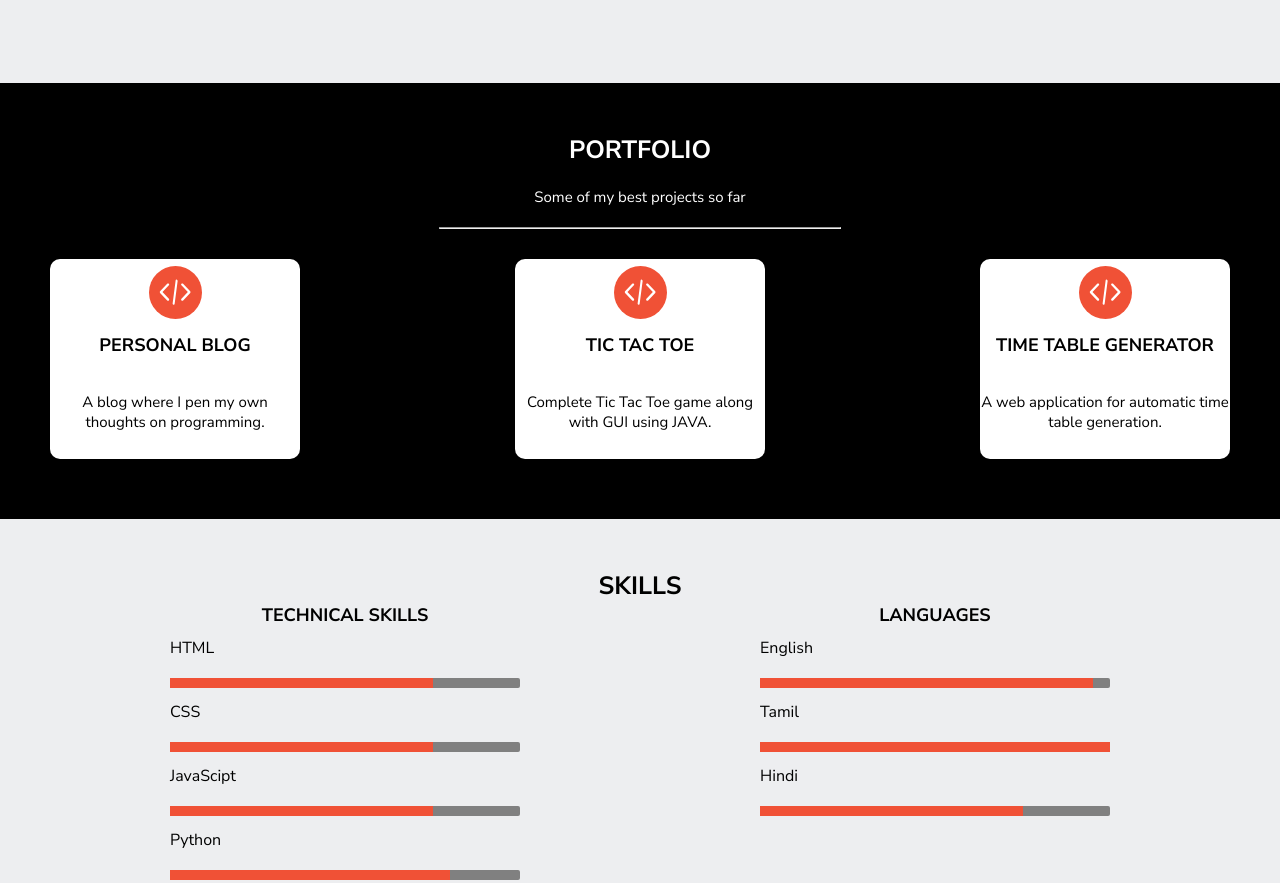
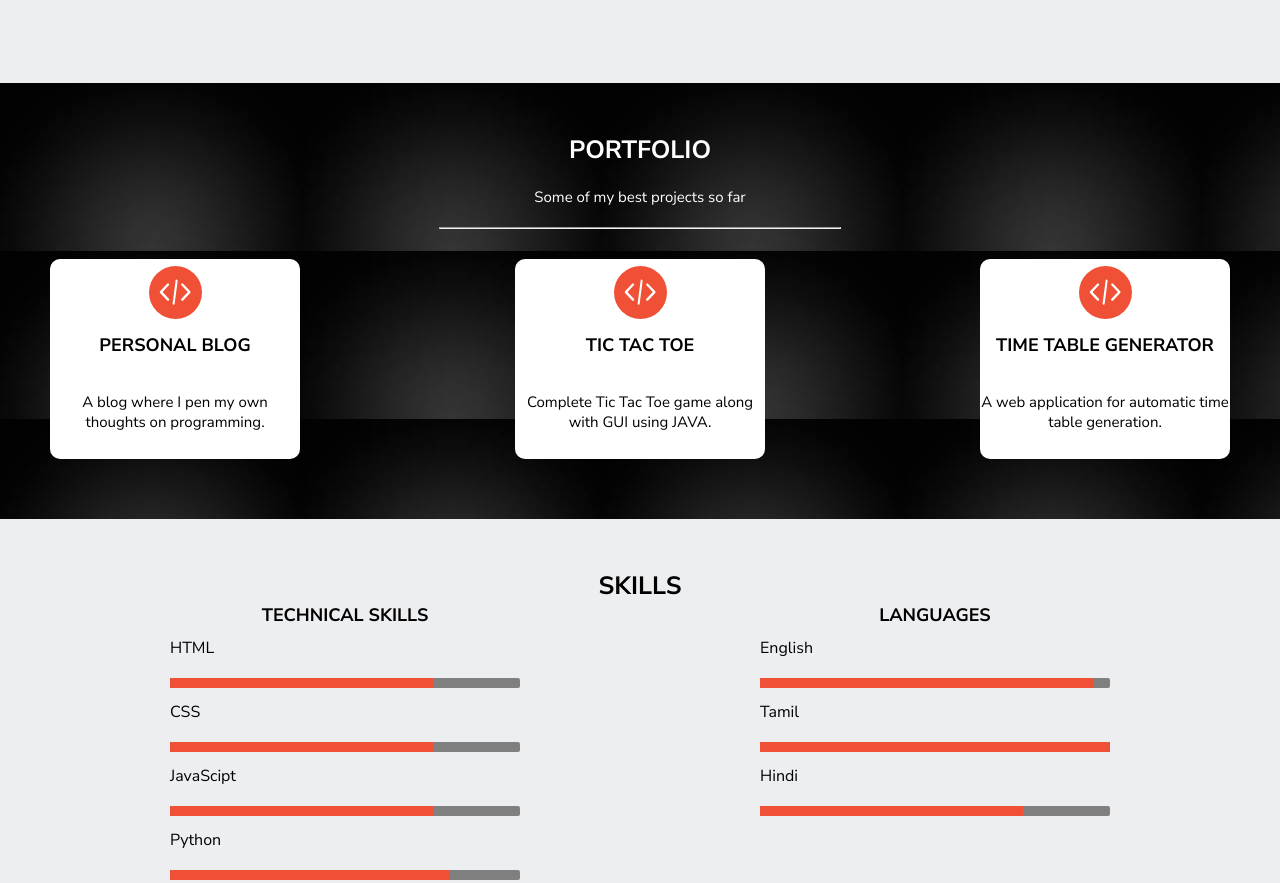
Before and after one commit to SDBriteCoder/Profile-builder, a plain HTML site: page index.html in a window 1280 px wide. Shown: the part 881-1764 px from the top of the page. Drawn offline with Linux system fonts and the light colour scheme.

Commit message:
Update style.css

```diff
--- a/style.css
+++ b/style.css
@@ -92,7 +92,7 @@ font-weight: 500;
     display: block;
 }
 #portfolio{
-    background:url(./assets/bg.jpg);
+    background:url(bg.jpg);
     background-color:black;
     color:white;
 }
```
